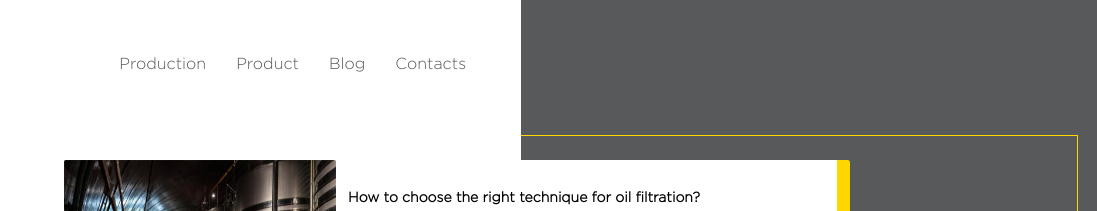
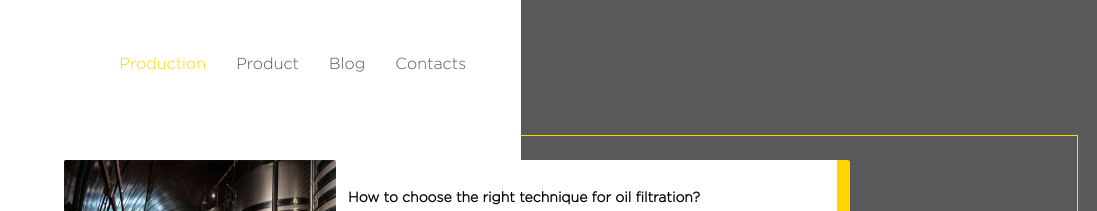
Before and after one commit to Killjoy2393/killjoy2393.github.io, a plain HTML site: page Biolex/blog.html in a window 1280 px wide. In both pictures the pointer is over the link "Production". Shown: the top 211 px of the page, 183-1280 px from the left. Drawn offline with nearby package versions, Linux system fonts and the light colour scheme.

Commit message:
Add files via upload

```diff
--- a/Biolex/css/style.css
+++ b/Biolex/css/style.css
@@ -533,6 +533,8 @@ ul {
         margin-right: 0; }
       .nav-menu ul li a {
         color: #58595b; }
+        .nav-menu ul li a:hover {
+          color: #ffd600; }
   .production-nav {
     display: block;
     font-size: 4rem;
```
Also changed, not shown: Biolex/css/style.min.css.
